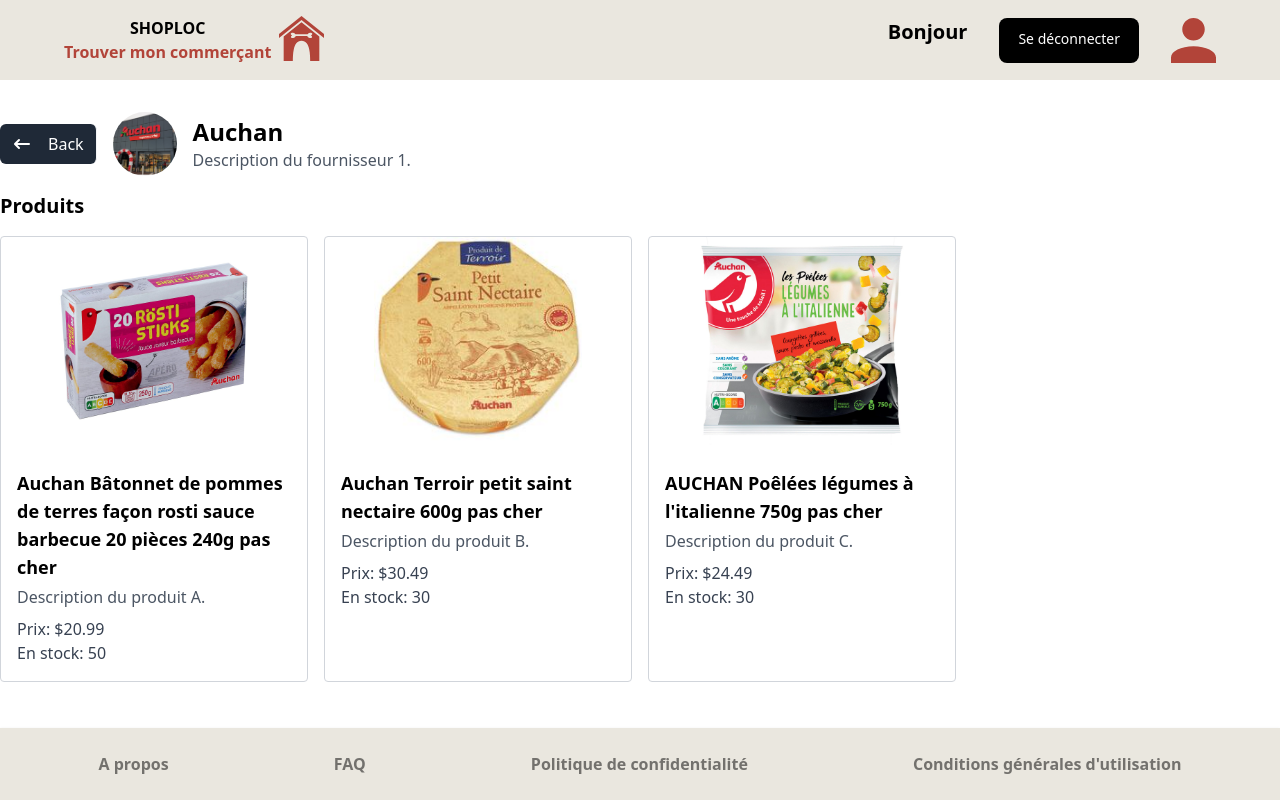
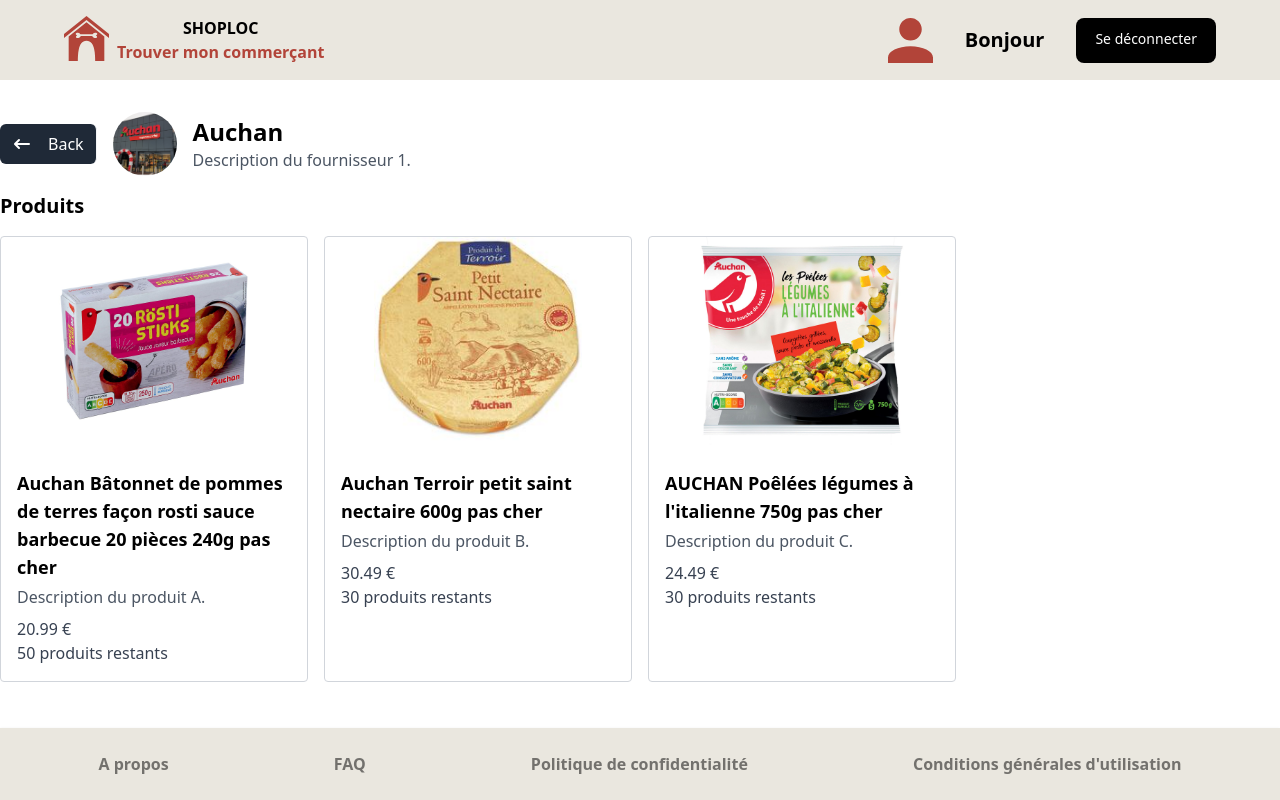
Before and after one commit to bourahma/ShopLoc, a React (Create React App) app in the folder shoploc-fe/: page /commercant/1 in a window 1280 px wide. Built offline with nearby package versions, Linux system fonts and the light colour scheme; no server answers; sample sign-in values are in the browser's storage.

Commit message:
added service and .env file for news

```diff
--- a/shoploc-fe/src/components/FirstScreen.jsx
+++ b/shoploc-fe/src/components/FirstScreen.jsx
@@ -1,35 +1,21 @@
-import { Link } from "react-router-dom";
 import { Map } from "./Map";
-import NewsSlider from './NewsSlider';
+import NewsSlider from "./NewsSlider";
 
 import offre_img from "../images/offre_1.png";
 
 function FirstScreen() {
-
   return (
-        <div className="grid md:grid-cols-12 grid-cols-3 md:gap-12 gap-4 my-12">
-            <div className="md:col-span-3 col-span-3 bg-shopgray order-4 md:order-1 relative flex flex-col rounded">
+    <div className="grid md:grid-cols-12 grid-cols-3 md:gap-12 gap-4 my-12 mx-auto">
+      <div className="md:col-span-4 col-span-3 bg-shopgray order-4 md:order-1 relative flex flex-col rounded">
         <NewsSlider />
       </div>
       <div className="md:col-span-5 col-span-3 order-3 md:order-2 rounded">
         <Map />
       </div>
-            <div className="md:col-span-2 col-span-1 bg-shopgray flex justify-center items-center rounded order-1 md:order-3">
+      <div className="md:col-span-3 col-span-1 bg-shopgray flex justify-center items-center rounded order-1 md:order-3">
         <div className="">
           <img src={offre_img} alt="" />
         </div>
-            </div>
-            <div className="md:col-span-2 col-span-2 flex flex-col gap-10 items-center justify-center md:justify-start order-2 md:order-4">
-                <Link to="/login">
-                    <button className="bg-shopred text-white font-bold px-6 py-2 rounded text-center w-48 ">
-                        Se connecter
-                    </button>
-                </Link>
-                <Link to="/signup">
-                    <button className="bg-shopyellow text-white font-bold px-6 py-2 rounded text-center w-48">
-                        Créer Mon Compte
-                    </button>
-                </Link>
       </div>
     </div>
   );
--- a/shoploc-fe/src/components/Header.jsx
+++ b/shoploc-fe/src/components/Header.jsx
@@ -26,12 +26,6 @@
     <Navbar className="bg-shopgray py-4">
       <Navbar.Brand as={Link} to="/home" className="md:pl-12">
         <div className="flex gap-2">
-          <div>
-            <h3 className="font-bold text-center">SHOPLOC</h3>
-            <span className="text-shopred font-bold">
-              Trouver mon commerçant
-            </span>
-          </div>
           <svg
             width="45"
             height="45"
@@ -44,13 +38,34 @@
               fill="#B24439"
             />
           </svg>
+          <div>
+            <h3 className="font-bold text-center">SHOPLOC</h3>
+            <span className="text-shopred font-bold">
+              Trouver mon commerçant
+            </span>
+          </div>
         </div>
       </Navbar.Brand>
       <Navbar.Toggle />
       <Navbar.Collapse className="pr-12 items-end">
+        <svg
+          className="hidden md:block"
+          width="45"
+          height="45"
+          viewBox="0 0 50 50"
+          fill="none"
+          xmlns="http://www.w3.org/2000/svg"
+        >
+          <path
+            d="M25 0C28.3152 0 31.4946 1.31696 33.8388 3.66116C36.183 6.00537 37.5 9.18479 37.5 12.5C37.5 15.8152 36.183 18.9946 33.8388 21.3388C31.4946 23.683 28.3152 25 25 25C21.6848 25 18.5054 23.683 16.1612 21.3388C13.817 18.9946 12.5 15.8152 12.5 12.5C12.5 9.18479 13.817 6.00537 16.1612 3.66116C18.5054 1.31696 21.6848 0 25 0ZM25 31.25C38.8125 31.25 50 36.8438 50 43.75V50H0V43.75C0 36.8438 11.1875 31.25 25 31.25Z"
+            fill="#B24439"
+          />
+        </svg>
         {loggedUser ? (
           <>
-            <h2 className="font-bold text-xl">Bonjour {loggedUser}</h2>
+            <Navbar.Brand className="font-bold text-xl">
+              Bonjour {loggedUser}
+            </Navbar.Brand>
             <Button className="bg-black" onClick={logout}>
               Se déconnecter
             </Button>
@@ -69,19 +84,6 @@
             </div>
           </div>
         )}
-        <svg
-          className="hidden md:block"
-          width="45"
-          height="45"
-          viewBox="0 0 50 50"
-          fill="none"
-          xmlns="http://www.w3.org/2000/svg"
-        >
-          <path
-            d="M25 0C28.3152 0 31.4946 1.31696 33.8388 3.66116C36.183 6.00537 37.5 9.18479 37.5 12.5C37.5 15.8152 36.183 18.9946 33.8388 21.3388C31.4946 23.683 28.3152 25 25 25C21.6848 25 18.5054 23.683 16.1612 21.3388C13.817 18.9946 12.5 15.8152 12.5 12.5C12.5 9.18479 13.817 6.00537 16.1612 3.66116C18.5054 1.31696 21.6848 0 25 0ZM25 31.25C38.8125 31.25 50 36.8438 50 43.75V50H0V43.75C0 36.8438 11.1875 31.25 25 31.25Z"
-            fill="#B24439"
-          />
-        </svg>
       </Navbar.Collapse>
     </Navbar>
   );
--- a/shoploc-fe/src/components/HomeComponent.js
+++ b/shoploc-fe/src/components/HomeComponent.js
@@ -10,7 +10,7 @@
   };
   return (
     <div>
-      <div className="container mx-auto mt-8">
+      <div className="container mx-auto my-8">
         <div className="grid md:grid-cols-3 gap-4">
           {dummyData.commercants.map((commercant) => (
             <Card
--- a/shoploc-fe/src/components/LoginForm.jsx
+++ b/shoploc-fe/src/components/LoginForm.jsx
@@ -37,7 +37,7 @@
   };
 
   return (
-    <div className="flex justify-center gap-10">
+    <div className="flex justify-center gap-10 my-12 mx-6">
       <form
         className="flex max-w-md flex-col gap-4"
         onSubmit={(e) => handleSubmit(e, formData)}
--- a/shoploc-fe/src/components/NewsSlider.jsx
+++ b/shoploc-fe/src/components/NewsSlider.jsx
@@ -2,6 +2,7 @@
 import Slider from "react-slick";
 import "slick-carousel/slick/slick.css";
 import "slick-carousel/slick/slick-theme.css";
+import newsService from "../services/news";
 
 export default function NewsSlider() {
   const [newsData, setNewsData] = useState([]);
@@ -15,33 +16,23 @@
     autoplaySpeed: 2000,
     arrows: false,
   };
+
   useEffect(() => {
-        const fetchData = async () => {
-            try {
-                const apiKey = "0b2b3a43fb7644d78a4c5ef6708936c6"; // Replace with your News API key
-                const response = await fetch(
-                    `https://newsapi.org/v2/everything?domains=actu.fr&apiKey=${apiKey}`
-                );
-
-                if (!response.ok) {
-                    throw new Error("Network response was not ok");
-                }
-
-                const data = await response.json();
+    newsService
+      .getNews()
+      .then((data) => {
         setNewsData(data.articles);
-            } catch (error) {
+      })
+      .catch((error) => {
         console.error("Error fetching news:", error);
-            }
-        };
-
-        fetchData();
+      });
   }, []);
 
   return (
     <Slider {...sliderSettings} className="flex-1 relative">
       <div className="md:h-96 relative">
         <p className="text-black absolute top-4 left-4 font-bold text-lg text-center">
-                    Actualité en France
+          Actualités en France
         </p>
       </div>
       {newsData.map((article) => (
@@ -52,9 +43,7 @@
             className="w-full h-full object-cover"
           />
           <div className="absolute inset-0 flex flex-col items-center justify-center text-white bg-black bg-opacity-50 p-6">
-                        <h3 className="text-2xl font-bold mb-2">
-                            {article.title}
-                        </h3>
+            <h3 className="text-2xl font-bold mb-2">{article.title}</h3>
             <p className="text-sm">{article.description}</p>
           </div>
         </div>
--- a/shoploc-fe/src/components/Products.jsx
+++ b/shoploc-fe/src/components/Products.jsx
@@ -19,7 +19,7 @@
   };
 
   return (
-    <div className="container mx-auto mt-8">
+    <div className="container mx-auto my-8">
       <div className="flex items-center mb-4">
         <button
           type="button"
@@ -53,7 +53,7 @@
         </div>
       </div>
       <h2 className="text-xl font-semibold mb-4">Produits</h2>
-      <div className="grid grid-cols-4 gap-4">
+      <div className="grid md:grid-cols-4  grid-cols-1 gap-4">
         {commercant.produits.map((produit) => (
           <div key={produit.id} className="border border-gray-300 rounded">
             <img
@@ -64,8 +64,19 @@
             <div className="p-4">
               <h3 className="text-lg font-semibold mb-1">{produit.nom}</h3>
               <p className="text-gray-600 mb-2">{produit.description}</p>
-              <p className="text-gray-700">Prix: ${produit.prix.toFixed(2)}</p>
-              <p className="text-gray-700">En stock: {produit.stock}</p>
+              <p className="text-gray-700">{produit.prix.toFixed(2)} €</p>
+
+              {produit.stock > 1 ? (
+                <p className="text-gray-700">
+                  {produit.stock} produits restants
+                </p>
+              ) : produit.stock === 1 ? (
+                <p className="text-gray-700">
+                  "{produit.stock} produit restant"
+                </p>
+              ) : (
+                <p className="text-gray-700">"Produit indisponible"</p>
+              )}
             </div>
           </div>
         ))}
--- a/shoploc-fe/src/components/SignupForm.jsx
+++ b/shoploc-fe/src/components/SignupForm.jsx
@@ -38,7 +38,7 @@
   };
 
   return (
-    <div className="flex justify-center">
+    <div className="flex justify-center my-12 mx-6">
       <form
         className="grid grid-cols-2 gap-4 max-w-2xl mx-auto"
         onSubmit={handleSubmit}
--- a/shoploc-fe/src/services/login.js
+++ b/shoploc-fe/src/services/login.js
@@ -1,6 +1,6 @@
 import axios from "axios";
 
-const SERVER_URL = "http://localhost:8080";
+const SERVER_URL = process.env.REACT_APP_SERVER_URL;
 
 const baseUrl = "authentication/login";
 
--- /dev/null
+++ b/shoploc-fe/src/services/news.js
@@ -0,0 +1,14 @@
+import axios from "axios";
+
+const apiKey = process.env.REACT_APP_NEWS_API_KEY;
+
+const getNews = async () => {
+  const response = await axios.get(
+    `https://newsapi.org/v2/everything?domains=actu.fr&apiKey=${apiKey}`
+  );
+  return response.data;
+};
+
+const newsService = { getNews };
+
+export default newsService;
--- a/shoploc-fe/src/services/signup.js
+++ b/shoploc-fe/src/services/signup.js
@@ -1,6 +1,6 @@
 import axios from "axios";
 
-const SERVER_URL = "http://localhost:8080";
+const SERVER_URL = process.env.REACT_APP_SERVER_URL;
 
 const baseUrl = "authentication/register";
 
```
Also changed, not shown: 2 other files (tests, documents, lock files or other folders). Lines whose indentation alone changed are shown as unchanged.
